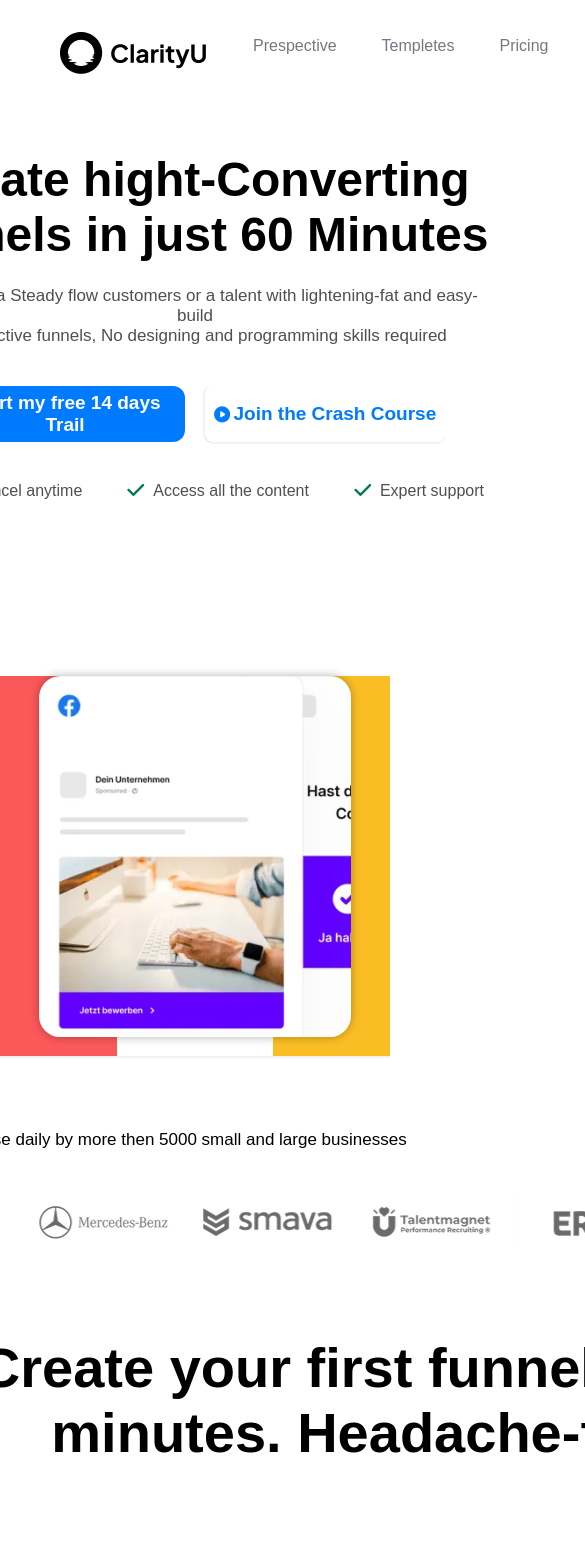
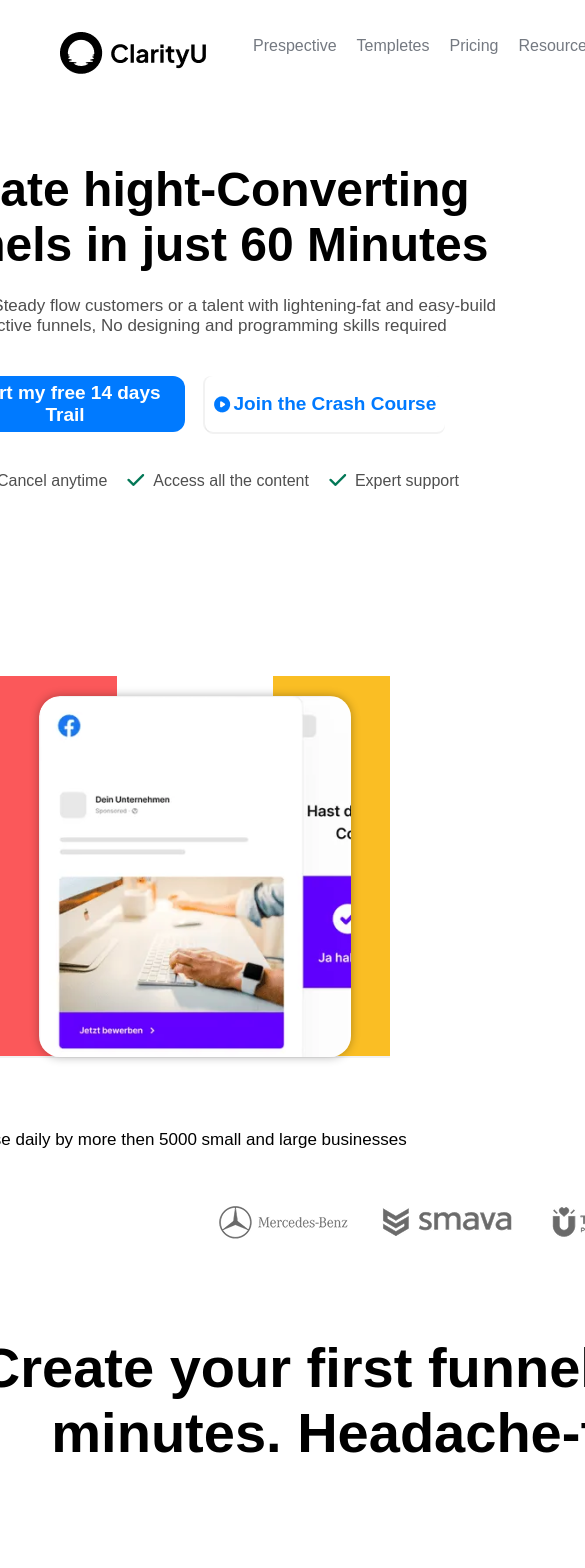
Before and after one commit to GhulamShabbir1/ClarityU-Landing-Page, a React (Vite) app: page / in a window 390 px wide. Shown: the top 1568 px of the page, 585 px wide, since content can reach past the window. Built offline with nearby package versions, Linux system fonts and the light colour scheme.

Commit message:
1024 px responsive issue resolve

```diff
--- a/src/index.css
+++ b/src/index.css
@@ -321,11 +321,12 @@
   flex-direction: column;
 }
 
-.review{
+.s5-main text{
   width: 465px;
   height: 120px;
   font-size: 32px;
   font-weight: 600;
+  color: black;
 }
 
 .company{
@@ -659,14 +660,14 @@
   justify-content: space-between;
 }
 
-@keyframes scrol {
+/* @keyframes scrol {
   0%{
     transform: translateX(0);
   }
   100%{
     transform: translateX(-50%);
   }
-}
+} */
 
 @media only screen and (max-width: 1200px) {
   nav {
@@ -727,6 +728,21 @@
     margin-right: 60px;
   }
 
+  .nav-btn{
+    width: 250px;
+    align-items: center;
+    justify-content: space-between;
+  }
+
+
+  ul{
+    gap: 20px;
+  }
+
+  ul li{
+    text-align: center;
+  }
+
   .s1-cont h2 {
     font-size: 3rem;
     width: 700px;
@@ -734,7 +750,7 @@
   }
 
   p {
-    width: 600px;
+    width: 700px;
     font-size: 17px;
   }
 
@@ -751,6 +767,27 @@
     height: 56px;
   }
 
+  .center {
+  position: absolute;
+
+  left: 50%;
+  transform: translateX(-50%);
+  z-index: 2;
+  width: 80%;
+  height:500px;
+  overflow: hidden;
+  box-shadow: 0 0 10px rgba(0,0,0,0.3);
+  margin-bottom:-20px;
+  border-radius: 21px;
+
+}
+
+.video {
+  width: 100%;
+  height: 100%;
+  object-fit: cover;
+}
+
   .disc-img img {
     width: 400px;
     height: 250px;
@@ -759,6 +796,50 @@
   .disc {
     width: 300px;
   }
+
+  .s5-cont{
+    height: 450px;
+    width: 800px;
+  display: flex;
+  align-items: center;
+  justify-content: space-between;
+  border-radius: 24px;
+  background-color: #E0E7ED;
+}
+
+.s5-main{
+  width: 400px;
+  height: 380px;
+  display: flex;
+  justify-content: space-between;
+  flex-direction: column;
+}
+
+.s5-image img{
+  width: 350px;
+  height: 350px;
+  object-fit: cover;
+}
+
+.s5-main text{
+  width: 350px;
+  height: 120px;
+  font-size: 26px;
+  font-weight: 600;
+  color: black;
+}
+
+.company{
+  width: 200px;
+  height:28px;
+  margin-top: 20px;
+}
+
+.s5-main .tname text{
+  font-size: 6px;
+  font-weight: 500;
+  width: 75px;
+}
 
   .features {
     width: 800px;
@@ -886,16 +967,20 @@
   display: flex;
   flex-direction: column;
   align-items: center;
-  justify-content: space-evenly;
+  justify-content: space-around;
   margin-top: -5px;
 
+}
+
+.s7-center button{
+  width: 280px;
 }
 
 
   .footersection {
     width: 900px;
     font-size: 15px;
-    border: 2px solid yellow;
+
   }
 
   .about text{
```
Also changed, not shown: src/Components/Section1.jsx (+3 -4 lines).
